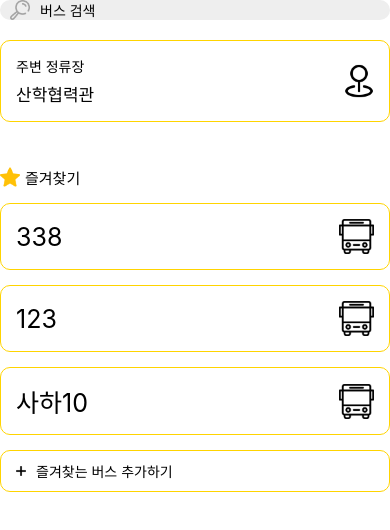
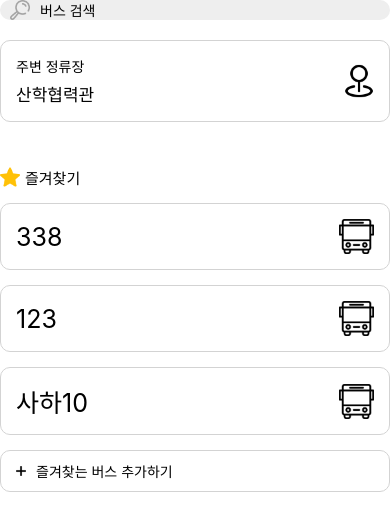
Before and after one commit to DO-DOT/BUS-BELL, a React Native app: screen /Home in a window 390 px wide. Shown: the top 530 px of the page. Built offline with nearby package versions, Linux system fonts and the light colour scheme.

Commit message:
feat: Modify Color

```diff
--- a/src/pages/Bus.js
+++ b/src/pages/Bus.js
@@ -3,7 +3,6 @@ import {
     SafeAreaView,
     View,
     Text,
-    ScrollView,
     Image,
     FlatList,
     TouchableOpacity,
@@ -86,14 +85,19 @@ const DATA = [
 const Item = ({ busStopName, status }) => {
     return (
         <TouchableOpacity style={styles.routeItemContainer}>
+            {
+                (status == 1)
+                ?
                 <Image
-                style={styles.routeIcon}
-                source={
-                    (status == 1)
-                    ? require('../assets/img/bus.png')
-                    : require('../assets/img/circle.png')
+                    style={styles.busIcon}
+                    source={require('../assets/img/bus.png')}
+                />
+                :
+                <Image
+                    style={styles.circleIcon}
+                    source={require('../assets/img/circle.png')}
+                />
             }
-            />
             <Text style={styles.routeText}>{busStopName}</Text>
         </TouchableOpacity>
     )
@@ -118,13 +122,11 @@ const Bus = () => {
             </View>
 
             {/* 버스 현황 */}
-            <ScrollView>
             <FlatList
                 data={DATA}
                 renderItem={renderItem}
                 keyExtractor={item => item.id}
             />
-            </ScrollView>
 
             {/* 버스 하차벨 */}
             <View style={styles.busStopContainer}>
@@ -149,7 +151,7 @@ const styles = StyleSheet.create({
         justifyContent: 'space-between',
         alignItems: 'center',
         borderBottomWidth: 1.5,
-        borderColor: '#FFD400',
+        borderColor: 'lightgray',
         padding: 20,
     },
     busInfoText: {
@@ -167,7 +169,12 @@ const styles = StyleSheet.create({
         marginVertical: 20,
         marginLeft: 30,
     },
-    routeIcon: {
+    circleIcon: {
+        height: 20,
+        width: 20,
+        marginRight: 20,
+    },
+    busIcon: {
         height: 20,
         width: 20,
         marginRight: 20,
@@ -179,7 +186,7 @@ const styles = StyleSheet.create({
         alignItems: 'center',
         justifyContent: 'center',
         borderTopWidth: 1.5,
-        borderColor: '#FFD400',
+        borderColor: 'lightgray',
     },
     busStopBell: {
         backgroundColor: '#FF5555',
--- a/src/pages/Home.js
+++ b/src/pages/Home.js
@@ -7,7 +7,6 @@ import {
 	Text,
 	Image,
 	TouchableOpacity,
-	FlatList,
 	StyleSheet,
 } from 'react-native'
 
@@ -123,7 +122,7 @@ const styles = StyleSheet.create({
 		alignItems: 'center',
 		justifyContent: 'space-between',
 		borderWidth: 1.5,
-		borderColor: '#FFD400',
+		borderColor: 'lightgray',
 		borderRadius: 10,
 		padding: 15,
 		marginVertical: 20,
@@ -156,7 +155,7 @@ const styles = StyleSheet.create({
 		justifyContent: 'space-between',
 		alignItems: 'center',
 		borderWidth: 1.5,
-		borderColor: '#FFD400',
+		borderColor: 'lightgray',
 		borderRadius: 10,
 		padding: 15,
 		marginTop: 15,
@@ -171,7 +170,7 @@ const styles = StyleSheet.create({
 	addFavoritesContainer: {
 		flexDirection: 'row',
 		borderWidth: 1.5,
-		borderColor: '#FFD400',
+		borderColor: 'lightgray',
 		borderRadius: 10,
 		padding: 10,
 		marginVertical: 15,
```
Lines whose indentation alone changed are shown as unchanged.
